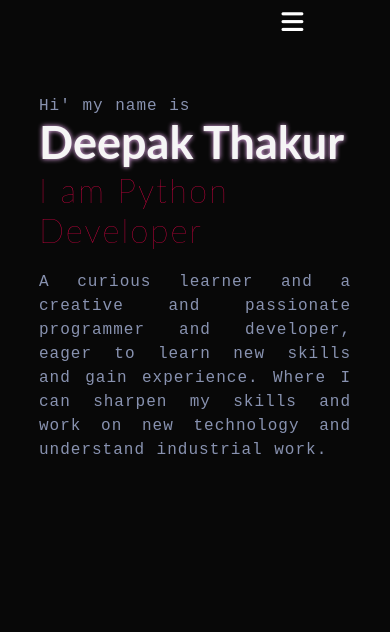
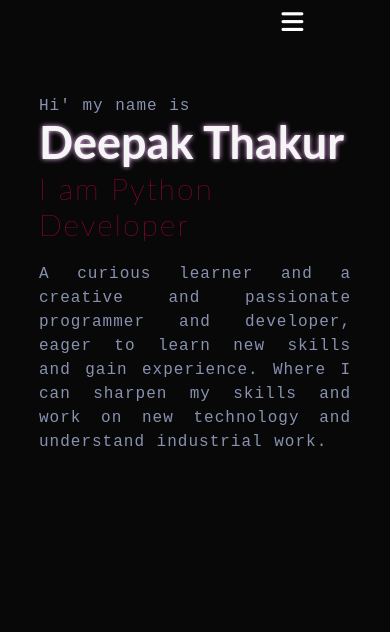
Before and after one commit to dipthakur/Portfolio_website, a plain HTML site: page index.html in a window 390 px wide. Shown: the top 632 px of the page. Drawn offline with Linux system fonts and the light colour scheme.

Commit message:
Update style.css

```diff
--- a/style.css
+++ b/style.css
@@ -345,7 +345,7 @@ nav .fa-solid {
     display: none;
 }
 
-@media only screen and (max-width:600px){
+@media only screen and (max-width:480px){
     .header-text{
         margin-top: 20%;
         font-size: 16px;
@@ -361,7 +361,7 @@ nav .fa-solid {
         width: 100%;
     }
     .changing-text{
-        font-size: 33px;
+        font-size: 30px;
         font-weight: 200 !important;
         font-family: 'Lato', sans-serif;
         letter-spacing: 2px;
```
